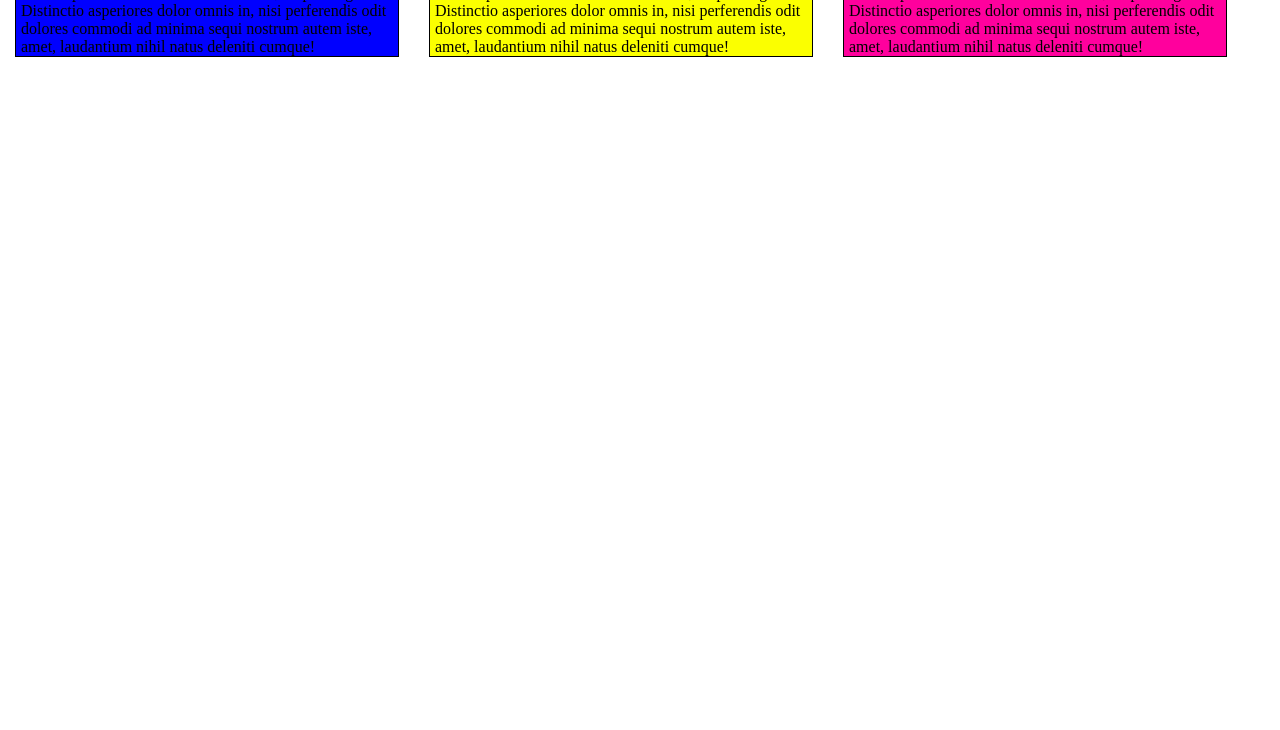
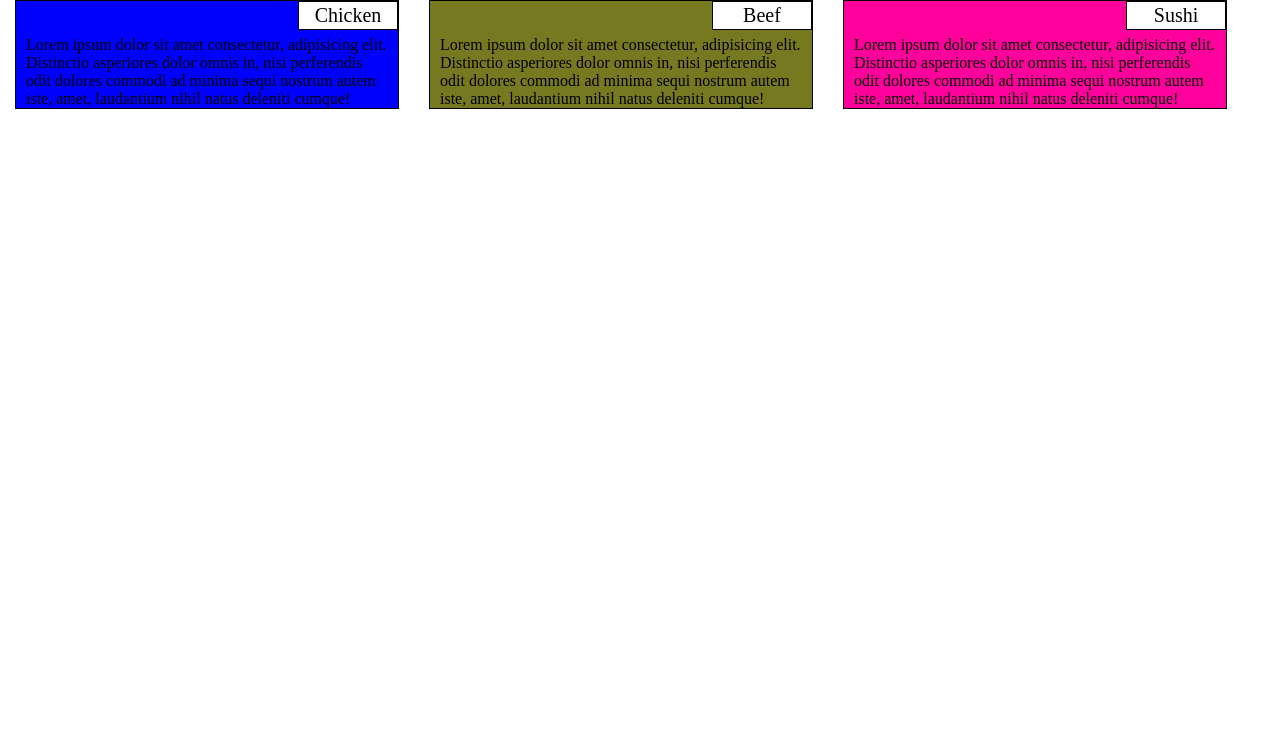
Before and after one commit to Osifuye/coursera-test, a plain HTML site: page module2-solution/index.html in a window 1280 px wide. Shown: the part 70-800 px from the top of the page. Drawn offline with Linux system fonts and the light colour scheme.

Commit message:
create index file

```diff
--- a/module2-solution/index.html
+++ b/module2-solution/index.html
@@ -17,12 +17,12 @@
                     </p>
                 </div>
                 <div class="second-box">
-                    <div class="box-1">Chicken</div>
+                    <div class="box-1">Beef</div>
                        <p> Lorem ipsum dolor sit amet consectetur, adipisicing elit. Distinctio asperiores dolor omnis in, nisi perferendis odit dolores commodi ad minima sequi nostrum autem iste, amet, laudantium nihil natus deleniti cumque!
                         </p>
                     </div>
                     <div class="third-box">
-                        <div class="box-1">Chicken</div>
+                        <div class="box-1">Sushi</div>
                            <p> Lorem ipsum dolor sit amet consectetur, adipisicing elit. Distinctio asperiores dolor omnis in, nisi perferendis odit dolores commodi ad minima sequi nostrum autem iste, amet, laudantium nihil natus deleniti cumque!
                             </p>
                         </div>
--- a/module2-solution/styles.css
+++ b/module2-solution/styles.css
@@ -7,6 +7,7 @@
 }
 h1{
     text-align: Center;
+    font-size: 48px;
 }
 .box{
     background-color: blue;
@@ -14,11 +15,13 @@ h1{
     height: auto;
     position: relative;
     border: 1px solid black;
-    padding-top: 20px;
-    padding-right: 5px;
-    padding-left: 5px;
+    padding-top: 35px;
+    padding-right: 10px;
+    padding-left: 10px;
     margin: 15px;
     float: left;
+    vertical-align: center;
+    margin-right: collapse;
 }
 .box-1{
     position: absolute;
@@ -29,21 +32,25 @@ h1{
     border: 1px solid black;
     margin-bottom: 2px;
     background-color: white;
+    font-size: 20px;
+    width:100px;
+    text-align: center;
 }
 p{
     color: black;
 }
 .second-box{
-    background-color: rgb(251, 255, 0);
+    background-color: rgb(119, 121, 33);
     width: 30%;
     height: auto;
     position: relative;
     border: 1px solid black;
-    padding-top: 20px;
-    padding-right: 5px;
-    padding-left: 5px;
+    padding-top: 35px;
+    padding-right: 10px;
+    padding-left: 10px;
     margin: 15px;
     float: left;
+    margin-right: collapse;
 }
 .third-box{
     background-color: rgb(255, 0, 157);
@@ -51,14 +58,31 @@ p{
     height: auto;
     position: relative;
     border: 1px solid black;
-    padding-top: 20px;
-    padding-right: 5px;
-    padding-left: 5px;
+    padding-top: 35px;
+    padding-right: 10px;
+    padding-left: 10px;
     margin: 15px;
     float: left;
+    margin-right: collapse;
 }
 .clearfix::after{
     content: "";
     clear:both;
     display: table;
 }
+@media (min-width:767px) and (max-width:991px)
+{
+    .third-box{
+        width: 95%;
+        clear:both;
+    }
+    .second-box, .box{
+        width: 46%;
+    }
+}
+@media (max-width:766px){
+    .box, .second-box, .third-box{
+        clear: both;
+        width:95%;
+    }
+}
```
